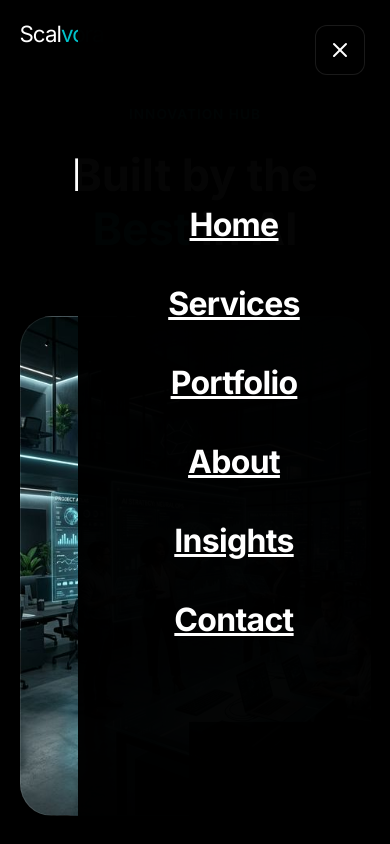
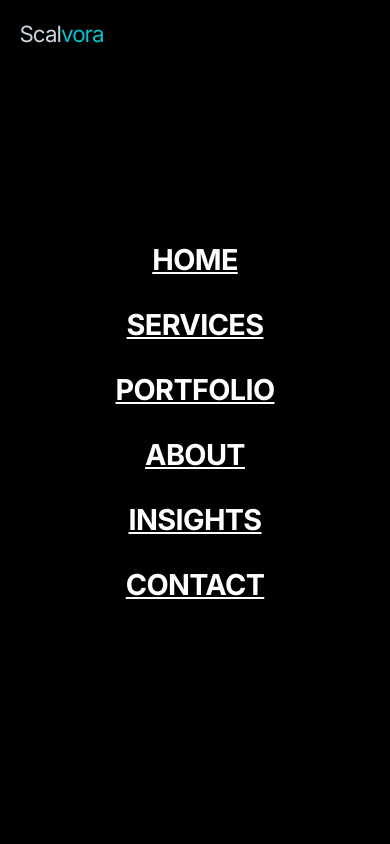
Before and after one commit to Scalvora-Ai/scalvora-ai, a website: page index.html in a window 390 px wide. Both pictures are taken after a click on the button 340 px from the left and 50 px from the top of the page. Shown: the top 844 px of the page. Drawn offline with nearby package versions, Linux system fonts and the light colour scheme; some packages are replaced by stand-ins of ours; a script that the page names is missing.

Commit message:
Scalvora-Ai V48.1 - Final High-Authority Mobile Nav Restoration

```diff
--- a/style.css
+++ b/style.css
@@ -109,9 +109,7 @@
     color: #FFFFFF !important;
 }
 
-h1, h2, h3, h4, .logo, .nav-links a, .menu-toggle {
-    color: #FFFFFF !important;
-}
+h1, h2, h3, h4, .logo, .nav-links a,
 
 p, .feature-text {
     color: #CBD5E1 !important;
@@ -373,41 +371,9 @@
     z-index: 1100;
 }
 
-.menu-toggle {
-    display: none;
-    background: none;
-    border: none;
-    color: var(--secondary);
-    font-size: 1.5rem;
-    cursor: pointer;
-    z-index: 1200;
-}
 
-@media (max-width: 968px) {
-    .menu-toggle {
-        display: block;
-        position: fixed;
-        right: 20px;
-        top: 20px;
-    }
 
-    .nav-links {
-        position: fixed;
-        top: 0;
-        right: -100%;
-        width: 100%;
-        height: 100vh;
-        background: rgba(255, 255, 255, 0.98);
-        backdrop-filter: blur(20px);
-        -webkit-backdrop-filter: blur(20px);
-        display: flex;
-        flex-direction: column;
-        justify-content: center;
-        align-items: center;
-        gap: 40px;
-        transition: 0.5s cubic-bezier(0.4, 0, 0.2, 1);
-        z-index: 1000;
-    }
+
 
     .nav-links.active {
         right: 0;
@@ -447,14 +413,7 @@
     transform: translateY(-2px);
 }
 
-.menu-toggle {
-    display: none;
-    background: none;
-    border: none;
-    font-size: 1.5rem;
-    color: var(--dark);
-    cursor: pointer;
-}
+
 
 /* Hero - Light Mode Force */
 .hero {
@@ -524,11 +483,7 @@
     align-items: center !important;
 }
 
-@media (max-width: 968px) {
-    .nav-links {
-        display: none !important;
-        flex-direction: column !important;
-    }
+
     .nav-links.active {
         display: flex !important;
     }
@@ -1134,9 +1089,7 @@
         display: flex !important;
     }
 
-    .menu-toggle {
-        display: block !important;
-    }
+
 }
 
 .footer-links ul {
@@ -1260,9 +1213,7 @@
 }
 
 /* Global Colors Reset */
-h1, h2, h3, h4, .logo, .nav-links a, .menu-toggle {
-    color: #FFFFFF !important;
-}
+h1, h2, h3, h4, .logo, .nav-links a,
 
 p, .feature-text, .section-header p {
     color: #CBD5E1 !important;
@@ -1340,10 +1291,7 @@
 }
 
 /* Mobile Polish */
-@media (max-width: 968px) {
-    .nav-links.active {
-        background: rgba(0, 0, 0, 0.98) !important;
-    }
+
     .nav-links.active li a {
         color: #FFFFFF !important;
     }
@@ -1442,54 +1390,9 @@
 .footer-bottom { margin-top: 80px !important; padding-top: 40px !important; border-top: 1px solid rgba(255, 255, 255, 0.1) !important; text-align: center !important; color: rgba(255, 255, 255, 0.6) !important; font-size: 0.95rem !important; }
 
 /* FINAL MOBILE NAVIGATION ACTIVATION (V47) */
-.menu-toggle {
-    display: none;
-    background: transparent;
-    border: none;
-    color: var(--primary);
-    font-size: 2rem;
-    cursor: pointer;
-    transition: var(--transition);
-    padding: 10px;
-    z-index: 10001;
-    position: relative;
-}
 
-@media (max-width: 968px) {
-    .menu-toggle {
-        display: flex !important;
-        position: fixed !important;
-        top: 25px !important;
-        right: 25px !important;
-        width: 50px !important;
-        height: 50px !important;
-        align-items: center;
-        justify-content: center;
-        background: rgba(0, 0, 0, 0.5) !important;
-        backdrop-filter: blur(10px) !important;
-        border-radius: 12px !important;
-        border: 1px solid rgba(255, 255, 255, 0.1) !important;
-        visibility: visible !important;
-        opacity: 1 !important;
-        z-index: 100001 !important;
-    }
 
-    .nav-links {
-        position: fixed;
-        top: 0;
-        right: -100%;
-        width: 80%;
-        height: 100vh;
-        background: rgba(0, 0, 0, 0.95);
-        backdrop-filter: blur(20px);
-        flex-direction: column !important;
-        justify-content: center;
-        align-items: center;
-        gap: 40px !important;
-        transition: 0.5s cubic-bezier(0.85, 0, 0.15, 1);
-        z-index: 10000;
-        margin: 0 !important;
-    }
+
 
     .nav-links.active {
         right: 0;
@@ -1510,3 +1413,63 @@
         align-items: center;
     }
 }
+
+/* DEFINITIVE MOBILE NAVIGATION ACTIVATION (V48.1 - FINAL) */
+.menu-toggle {
+    display: none;
+    cursor: pointer;
+    z-index: 100000;
+}
+
+@media (max-width: 968px) {
+    .menu-toggle {
+        display: flex !important;
+        position: fixed !important;
+        top: 20px !important;
+        right: 20px !important;
+        width: 44px !important;
+        height: 44px !important;
+        background: rgba(0, 0, 0, 0.8) !important;
+        backdrop-filter: blur(10px) !important;
+        border: 1px solid rgba(255, 255, 255, 0.2) !important;
+        border-radius: 12px !important;
+        align-items: center !important;
+        justify-content: center !important;
+        color: #00d2ff !important;
+        visibility: visible !important;
+        opacity: 1 !important;
+    }
+
+    .nav-links {
+        position: fixed !important;
+        top: 0 !important;
+        right: -100% !important;
+        width: 100% !important;
+        height: 100vh !important;
+        background: #000000 !important;
+        flex-direction: column !important;
+        justify-content: center !important;
+        align-items: center !important;
+        gap: 30px !important;
+        transition: 0.4s cubic-bezier(0.77, 0, 0.175, 1) !important;
+        z-index: 99999 !important;
+        visibility: visible !important;
+        opacity: 1 !important;
+    }
+
+    .nav-links.active {
+        right: 0 !important;
+    }
+
+    .nav-links li a {
+        font-size: 1.8rem !important;
+        font-weight: 700 !important;
+        color: #FFFFFF !important;
+        text-transform: uppercase !important;
+    }
+
+    .logo {
+        position: relative !important;
+        z-index: 100001 !important;
+    }
+}
```
